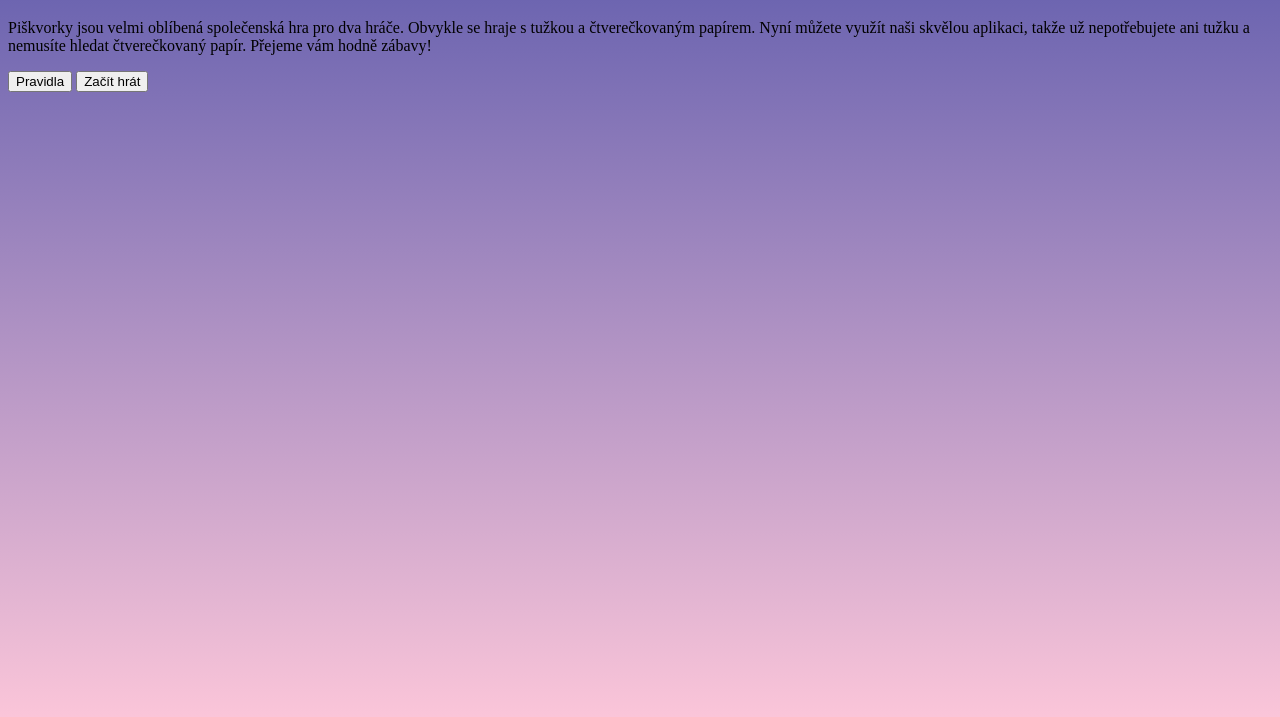
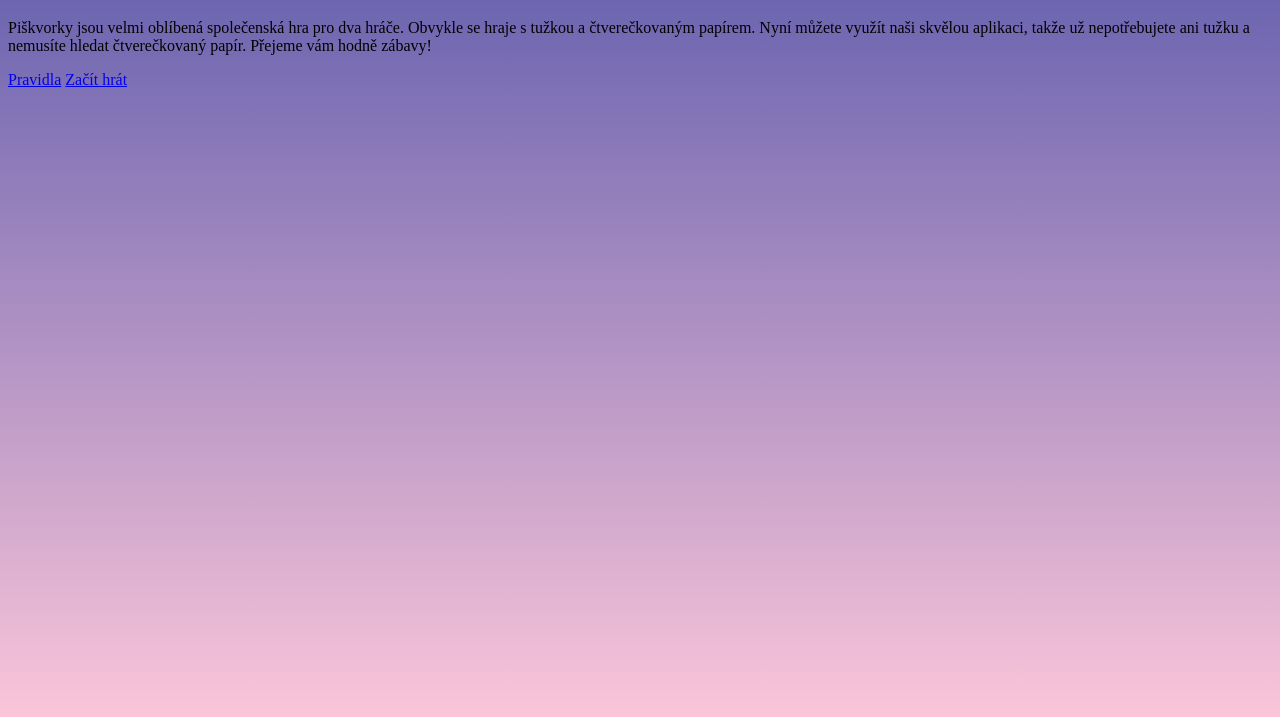
Before and after one commit to KamilaSemotanova/piskvorky, a plain HTML site: page index.html in a window 1280 px wide. Shown: the part 61-778 px from the top of the page. Drawn offline with Linux system fonts and the light colour scheme.

Commit message:
fix atribut a and add href

```diff
--- a/index.html
+++ b/index.html
@@ -10,7 +10,7 @@
 <body>
     <h1>Piškvorky</h1>
     <p>Piškvorky jsou velmi oblíbená společenská hra pro dva hráče. Obvykle se hraje s tužkou a čtverečkovaným papírem. Nyní můžete využít naši skvělou aplikaci, takže už nepotřebujete ani tužku a nemusíte hledat čtverečkovaný papír. Přejeme vám hodně zábavy!</p>
-    <button>Pravidla</button>
-    <button>Začít hrát</button>
+    <a href="https://czechitas-podklady.cz/Piskvorky-pravidla/">Pravidla</a>
+    <a href="index.html">Začít hrát</a>
 </body>
 </html>
```
